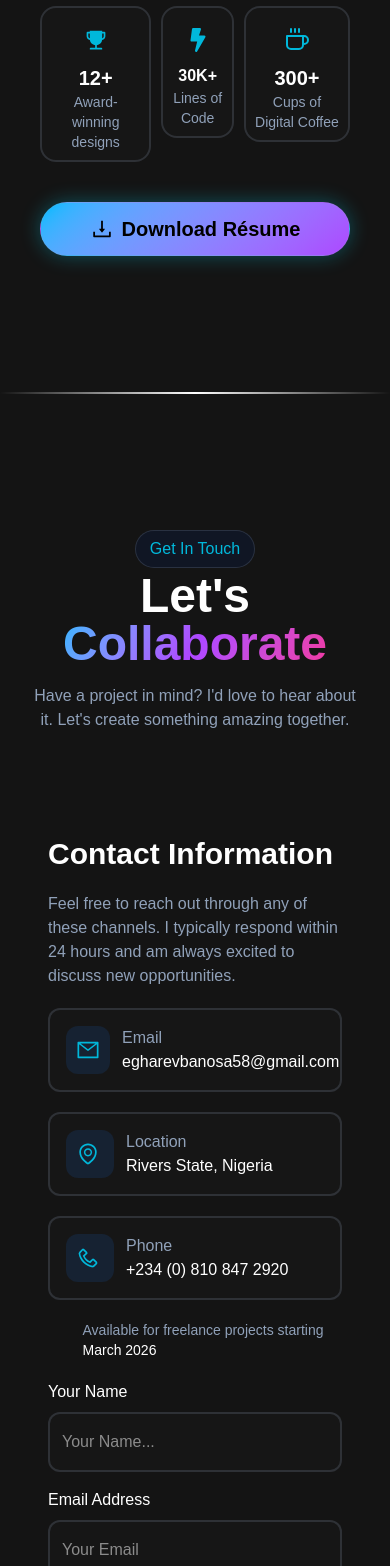
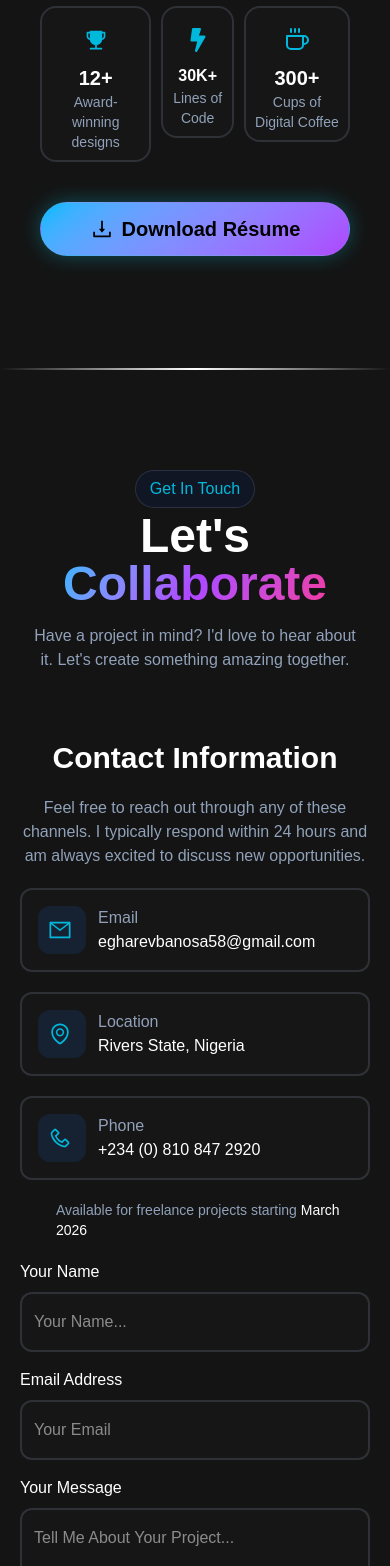
Before and after one commit to egharevbanosa58-debug/my-code-stack, a Next.js app in the folder my-stack/: page / in a window 390 px wide. Shown: the part 7206-8772 px from the top of the page. Built offline with nearby package versions, Linux system fonts and the light colour scheme.

Commit message:
Spacing updates

```diff
--- a/my-stack/app/page.js
+++ b/my-stack/app/page.js
@@ -408,7 +408,7 @@ on 2025-11-02</p>
           </section>
 
           {/* About me Section */}
-          <section id="about" className="z-20 h-fit bg-slate-50 dark:bg-neutral-900/40 pb-24">
+          <section id="about" className="z-20 h-fit bg-slate-50 dark:bg-neutral-900/40 pb-18">
             <div className="line4 w-full h-0.5" />
 
             <div className="flex flex-col lg:flex-row my-10 mt-26 px-10 md:px-32 lg:px-64 gap-20 items-center">
@@ -489,7 +489,7 @@ on 2025-11-02</p>
           <section id="contact" className="z-20 h-fit bg-slate-50 dark:bg-neutral-900/40 pb-32">
             <div className="line3 w-full h-0.5" />
 
-            <div className="text-white py-24 px-6 md:px-20 lg:px-50">
+            <div className="text-white py-15 px-6 md:px-20 lg:px-50">
               <div className="mx-auto mt-10 flex md:py-2.5 py-1.5 w-fit md:px-5 px-3.5 justify-center items-center gap-2 border dark:bg-slate-900/70 bg-white border-slate-400/20 rounded-r-full rounded-l-full">
                 <p className="dark:text-cyan-500 text-cyan-500">Get In Touch</p>
               </div>
@@ -503,11 +503,11 @@ on 2025-11-02</p>
               </div>
             </div>
 
-            <div className="flex flex-col md:flex-row gap-5 px-12 md:px-50">
+            <div className="flex flex-col md:flex-row gap-5 px-5 md:px-50">
               {/* Contact Info */}
               <div className="flex-1 flex flex-col gap-5">
-                <h2 className="font-bold text-3xl">Contact Information</h2>
-                <p className="dark:text-slate-400 text-slate-600 md:w-[70%]">Feel free to reach out through any of these channels. I typically respond within 24 hours and am always excited to discuss new opportunities.</p>
+                <h2 className="font-bold text-3xl text-center">Contact Information</h2>
+                <p className="dark:text-slate-400 text-slate-600 md:w-[70%] text-center">Feel free to reach out through any of these channels. I typically respond within 24 hours and am always excited to discuss new opportunities.</p>
 
                 <div className="flex flex-col gap-5">
                   <ContactDiv
```
